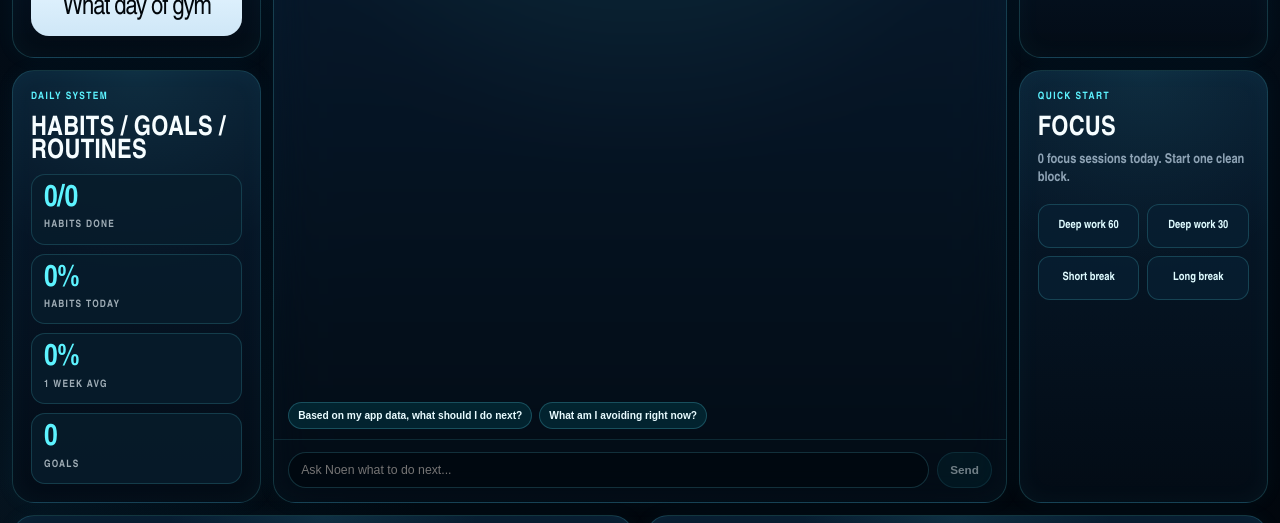
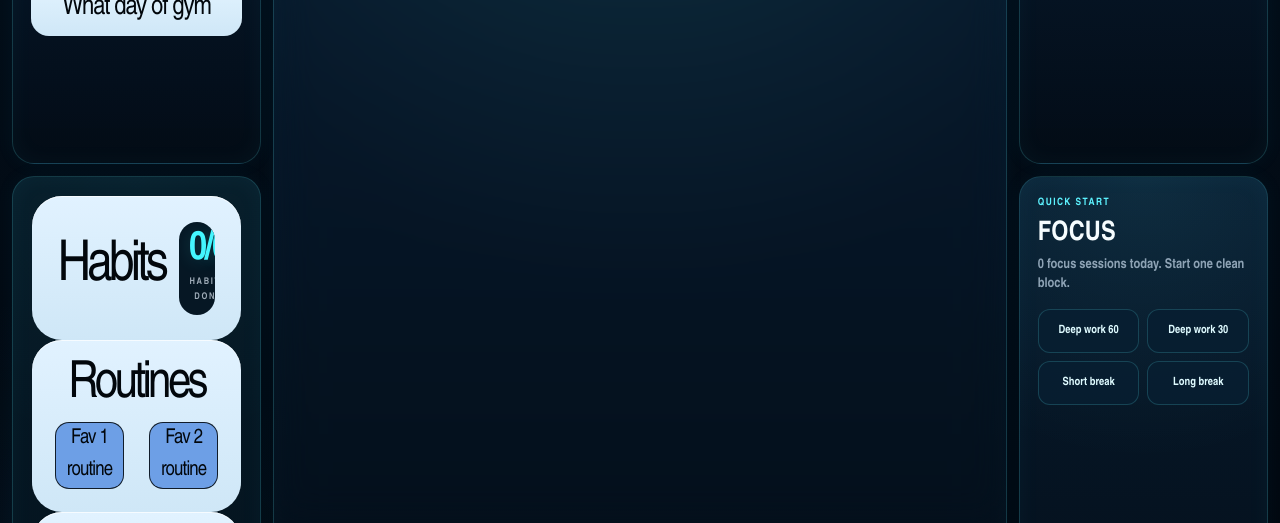
Before and after one commit to larplord/discipline-app, a Next.js app: page /dashboard in a window 1280 px wide. Shown: the part 277-800 px from the top of the page. Built offline with nearby package versions, Linux system fonts and the light colour scheme; no server answers; the database is empty; sample sign-in values are in the browser's storage.

Commit message:
Style dashboard system card

```diff
--- a/src/app/(app)/dashboard/page.tsx
+++ b/src/app/(app)/dashboard/page.tsx
@@ -72,15 +72,34 @@ export default function DashboardPage() {
               <div>What day of gym</div>
             </div>
           </div>
-          <Link href="/system" className="cockpit-card cockpit-system-card">
-            <span className="command-card-label">Daily system</span>
-            <h2>Habits / Goals / Routines</h2>
-            <div className="command-metric-list">
-              <Metric value={`${completedHabits}/${habits.length}`} label="Habits done" />
-              <Metric value={`${habitsPct}%`} label="Habits today" />
-              <Metric value={`${weekPct}%`} label="1 week avg" />
-              <Metric value={activeGoals} label="Goals" />
-            </div>
+          <Link href="/system" className="cockpit-card cockpit-system-card system-reference-card">
+            <section className="system-ref-section system-ref-habits">
+              <h2>Habits</h2>
+              <div className="system-ref-stats">
+                <div>
+                  <strong>{completedHabits}/{habits.length}</strong>
+                  <span>Habits done</span>
+                </div>
+                <div>
+                  <strong>{weekPct}%</strong>
+                  <span>1 week avg</span>
+                </div>
+              </div>
+            </section>
+            <section className="system-ref-section system-ref-routines">
+              <h2>Routines</h2>
+              <div className="system-ref-routine-tiles">
+                <div>Fav 1 routine</div>
+                <div>Fav 2 routine</div>
+              </div>
+            </section>
+            <section className="system-ref-section system-ref-goals">
+              <h2>Goals</h2>
+              <div className="system-ref-goal-tiles">
+                <div>Long term goal</div>
+                <div>Short term goal</div>
+              </div>
+            </section>
           </Link>
         </aside>
 
--- a/src/styles/pages/Dashboard.css
+++ b/src/styles/pages/Dashboard.css
@@ -1155,3 +1155,145 @@
   text-align: center;
   box-shadow: inset 0 1px 0 rgba(255, 255, 255, 0.65);
 }
+
+/* Dashboard Habits / Routines / Goals reference card */
+.system-reference-card {
+  gap: clamp(14px, 2vh, 22px);
+  padding: clamp(14px, 1.5vw, 22px);
+  background: linear-gradient(180deg, rgba(6, 27, 40, 0.98), rgba(4, 17, 28, 0.98));
+  cursor: pointer;
+}
+
+.system-reference-card::before {
+  opacity: 0.35;
+}
+
+.system-ref-section {
+  border-radius: clamp(18px, 2.5vw, 30px);
+  background: linear-gradient(180deg, #e1f2ff 0%, #cfe7f7 100%);
+  color: #02070c;
+  box-shadow: inset 0 1px 0 rgba(255, 255, 255, 0.7);
+}
+
+.system-ref-section h2 {
+  margin: 0;
+  color: #02070c;
+  font-weight: 400;
+  letter-spacing: -0.07em;
+  text-transform: none;
+  line-height: 0.9;
+}
+
+.system-ref-habits {
+  min-height: clamp(112px, 16vh, 170px);
+  display: grid;
+  grid-template-columns: 0.85fr 1.15fr;
+  align-items: center;
+  gap: 14px;
+  padding: clamp(18px, 2vw, 28px);
+}
+
+.system-ref-habits h2 {
+  font-size: clamp(2.8rem, 4.4vw, 5.2rem);
+}
+
+.system-ref-stats {
+  min-height: clamp(72px, 10vh, 112px);
+  display: grid;
+  grid-template-columns: 1fr 1fr;
+  overflow: hidden;
+  border-radius: 18px;
+  background: #061724;
+}
+
+.system-ref-stats div {
+  display: grid;
+  place-items: center;
+  align-content: center;
+  padding: 10px;
+}
+
+.system-ref-stats div + div {
+  border-left: 1px solid rgba(151, 171, 186, 0.18);
+}
+
+.system-ref-stats strong {
+  color: #45f6ff;
+  font-size: clamp(1.9rem, 3.1vw, 3.9rem);
+  line-height: 0.95;
+  letter-spacing: -0.05em;
+  text-shadow: 0 0 18px rgba(69, 246, 255, 0.2);
+}
+
+.system-ref-stats span {
+  margin-top: 6px;
+  color: #9daab6;
+  font-size: clamp(0.52rem, 0.72vw, 0.8rem);
+  font-weight: 900;
+  letter-spacing: 0.18em;
+  text-transform: uppercase;
+  text-align: center;
+}
+
+.system-ref-routines {
+  min-height: clamp(118px, 17vh, 180px);
+  display: grid;
+  grid-template-rows: auto 1fr;
+  gap: 12px;
+  padding: clamp(16px, 1.8vw, 24px);
+}
+
+.system-ref-routines h2 {
+  text-align: center;
+  font-size: clamp(2.6rem, 4vw, 4.8rem);
+}
+
+.system-ref-routine-tiles {
+  display: grid;
+  grid-template-columns: 1fr 1fr;
+  gap: clamp(14px, 2vw, 28px);
+}
+
+.system-ref-routine-tiles div,
+.system-ref-goal-tiles div {
+  display: grid;
+  place-items: center;
+  border: 1px solid rgba(2, 7, 12, 0.86);
+  border-radius: 14px;
+  background: #6d9fe6;
+  color: #02070c;
+  font-size: clamp(1rem, 1.6vw, 1.7rem);
+  font-weight: 500;
+  letter-spacing: -0.04em;
+  text-align: center;
+}
+
+.system-ref-goals {
+  min-height: clamp(112px, 16vh, 170px);
+  display: grid;
+  grid-template-columns: 0.95fr 1.05fr;
+  align-items: center;
+  gap: 16px;
+  padding: clamp(18px, 2vw, 28px);
+}
+
+.system-ref-goals h2 {
+  font-size: clamp(3rem, 4.6vw, 5.4rem);
+}
+
+.system-ref-goal-tiles {
+  display: grid;
+  gap: 12px;
+  height: 100%;
+}
+
+@media (max-width: 760px) {
+  .system-ref-habits,
+  .system-ref-goals {
+    grid-template-columns: 1fr;
+  }
+
+  .system-ref-routine-tiles {
+    grid-template-columns: 1fr;
+  }
+}
```
